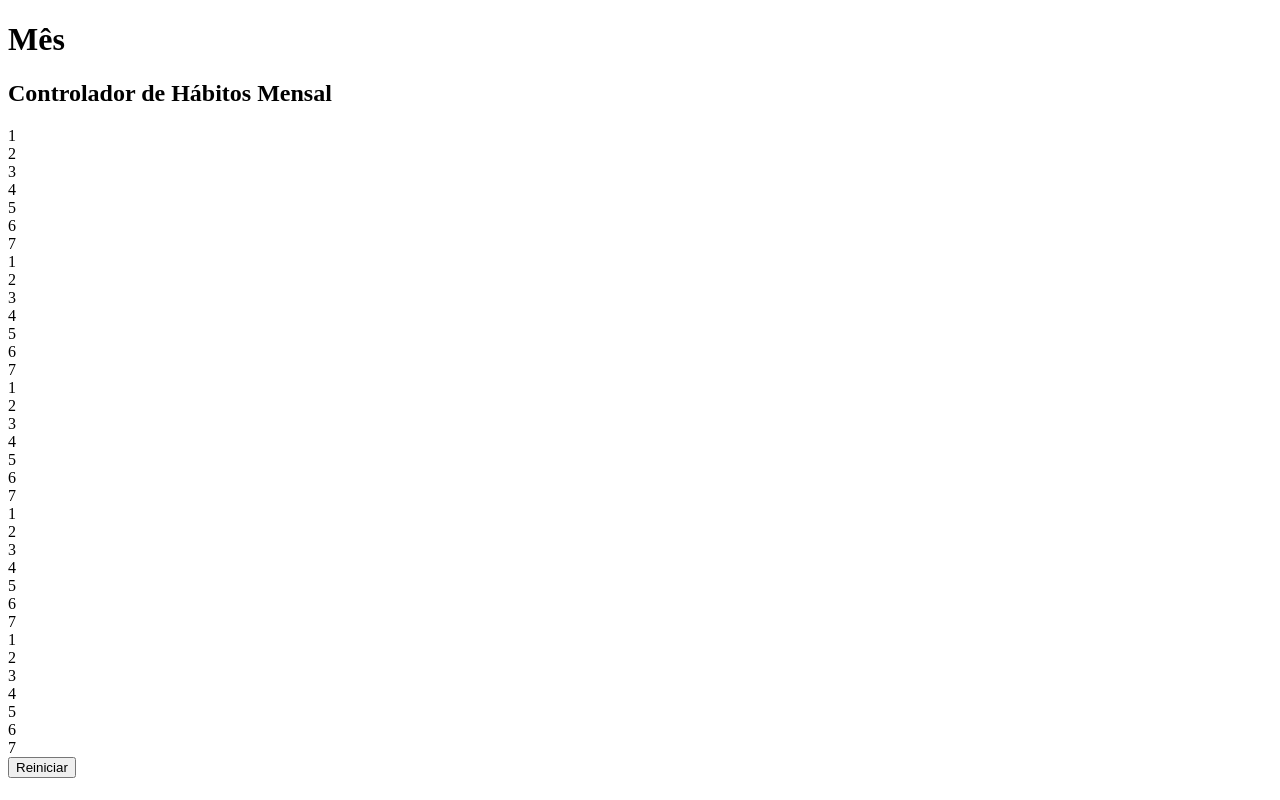
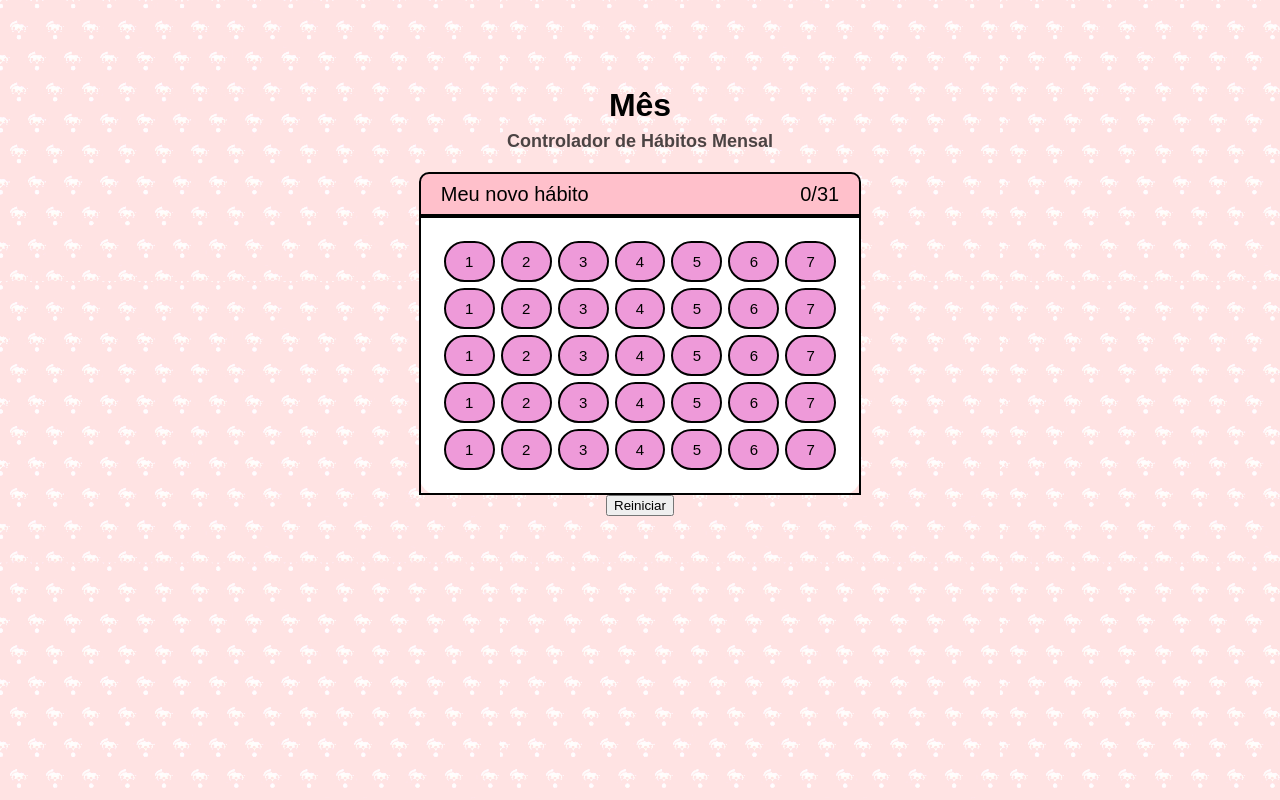
Before and after one commit to danibenfica/Controle-de-Habitos, a plain HTML site: page index.html in a window 1280 px wide. Drawn offline with Linux system fonts and the light colour scheme; a web font is replaced by a local one.

Commit message:
css finalizado

```diff
--- a/index.html
+++ b/index.html
@@ -3,6 +3,7 @@
 <head>
     <meta charset="UTF-8">
     <meta name="viewport" content="width=device-width, initial-scale=1.0">
+    <link rel="stylesheet" href="./src/style/style.css">
     <title>Controlador de Hábitos</title>
     <link rel="icon" href="./src/imgs/sakura.png">
     <link href="https://fonts.cdnfonts.com/css/scout" rel="stylesheet">
@@ -15,8 +16,8 @@
     <div id="container-do-calendario">
         <div id="div-do-calendario">
             <div id="cabecalho-do-calendario">
-                <p id="titulo-do-habito"></p>
-                <p id="total-de-dias"></p>
+                <p id="titulo-do-habito">Meu novo hábito</p>
+                <p id="total-de-dias">0/31</p>
             </div>
             <div id="conteudo-do-calendario">
                 <div id="controlador">
--- /dev/null
+++ b/src/style/style.css
@@ -0,0 +1,69 @@
+
+                            @import url('https://fonts.cdnfonts.com/css/trocchi-3');
+
+                body {
+
+    background-image: url("../imgs/strawberry.jpg");
+    background-size: 500px;
+    background-color: rgb(255, 227, 227);
+    background-blend-mode: lighten;
+    text-align: center;
+    font-family: "Trocchi", sans-serif;
+}
+
+#mes {
+    margin-top: 100px;
+    line-height: 10px;
+}
+
+#controlador-de-habitos {
+    opacity: 0.7;
+    font-size: 18px;
+    margin-bottom: 20px;
+}
+
+#container-do-calendario {
+    display: flex;
+    justify-content: end;
+}
+
+#div-do-calendario {
+    background-color: rgb(255, 255, 255);
+    border-radius: 10px 10px 20px 20px;
+    margin: auto;
+    align-content: center;
+    text-align: center;
+    width: 35%;
+}
+
+#cabecalho-do-calendario {
+    display: flex;
+    justify-content: space-between;
+    border-radius: 10px 10px 0px 0px;
+    border: 2px solid black;
+    padding: 0px 20px;
+    font-size: 20px;
+    background-color: pink;
+    line-height: 0px;
+}
+
+#conteudo-do-calendario {
+    padding: 20px;
+    border: 2px solid black;
+}
+
+.dias {
+    display: flex;
+    justify-content: center;
+}
+
+.dia {
+    width: 30px;
+    margin: 3px;
+    padding: 10px;
+    font-size: 15px;
+    text-align: center;
+    border-radius: 30px;
+    border: 2px solid black;
+    background-color: rgb(238, 154, 217);
+}
```
Also changed, not shown: src/imgs/strawberry.jpg (added).
